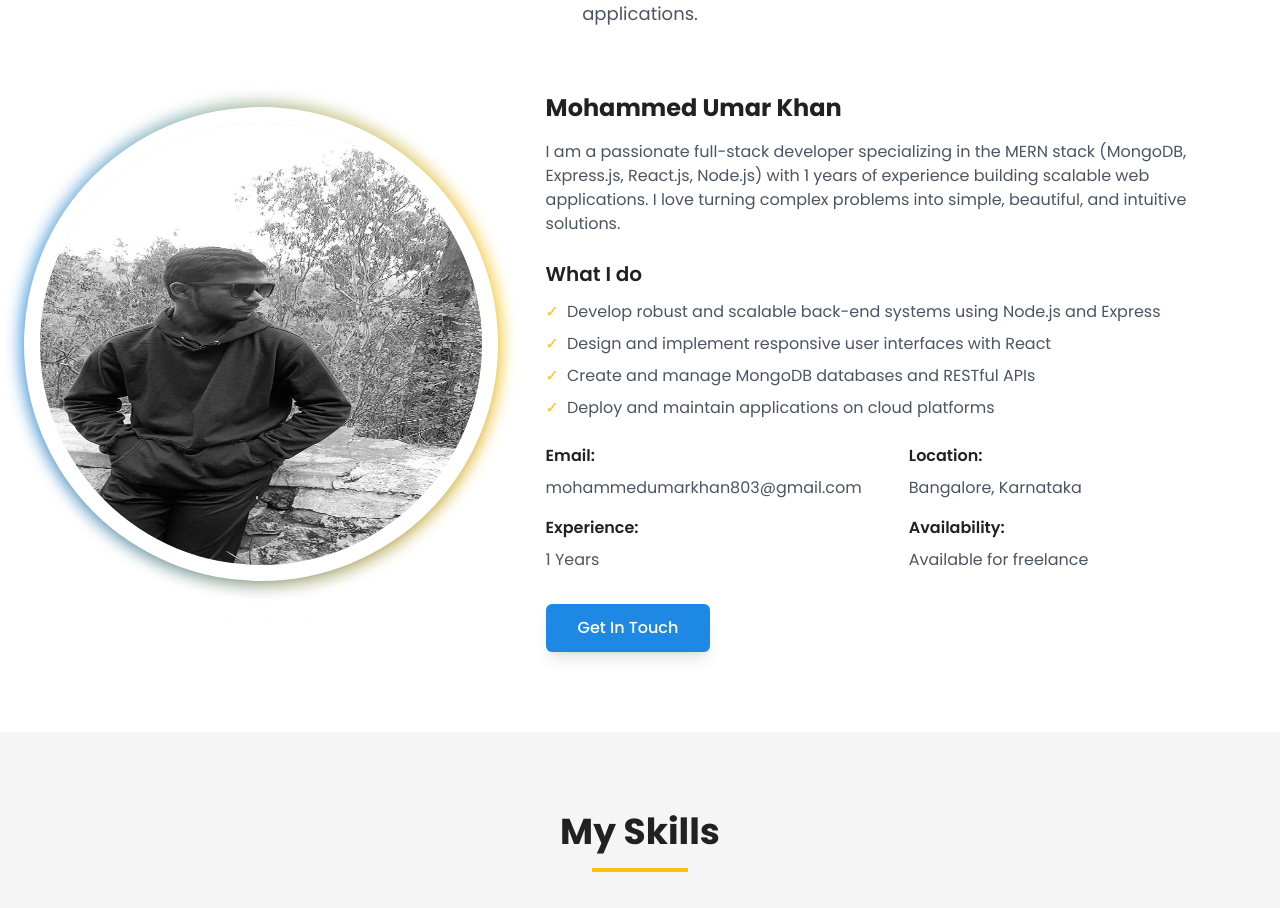
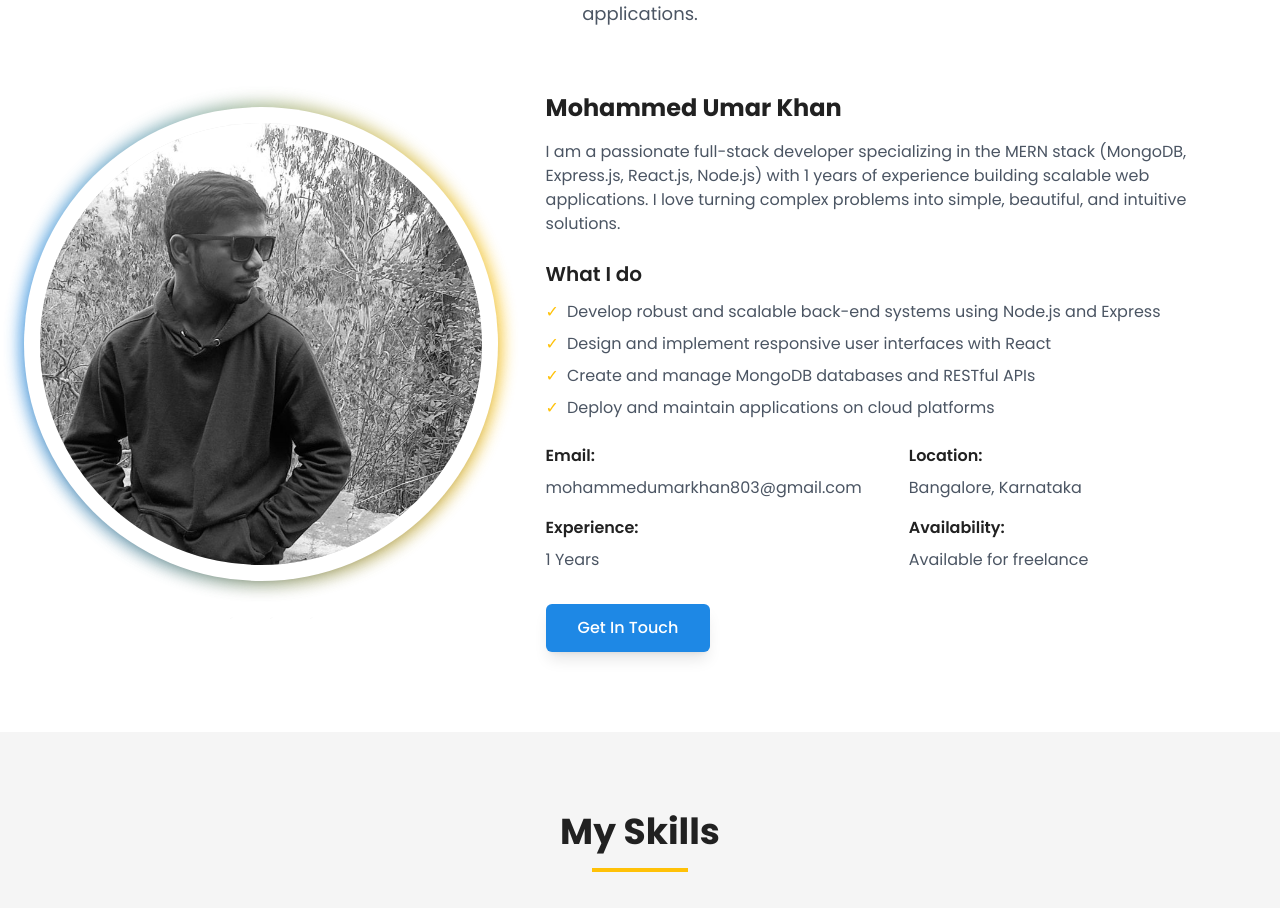
Before and after one commit to Umarkhan803/ukportfolio, a React (Vite) app in the folder frontend/: page / in a window 1280 px wide. Shown: the part 1000-1908 px from the top of the page. Built offline with nearby package versions, Linux system fonts and the light colour scheme.

Commit message:
profile img

```diff
--- a/frontend/src/components/About.jsx
+++ b/frontend/src/components/About.jsx
@@ -25,7 +25,7 @@ const About = () => {
               <div className="absolute -inset-1 rounded-[50%] bg-gradient-to-r from-[#1E88E5] to-[#FFC107] opacity-75 blur"></div>
               <div className="relative bg-white p-4  shadow-lg rounded-[50%]">
                 <div className="aspect-square bg-neutral-200 rounded-[50%] flex items-center justify-center">
-                 <img className=" rounded-[50%] h-[100%] w-[100%]" src="profile.jpeg" alt="profile" />
+                 <img className="object-cover rounded-[50%] h-[100%] w-[100%]" src="profile.jpeg" alt="profile" />
                 </div>
               </div>
             </div>
```
